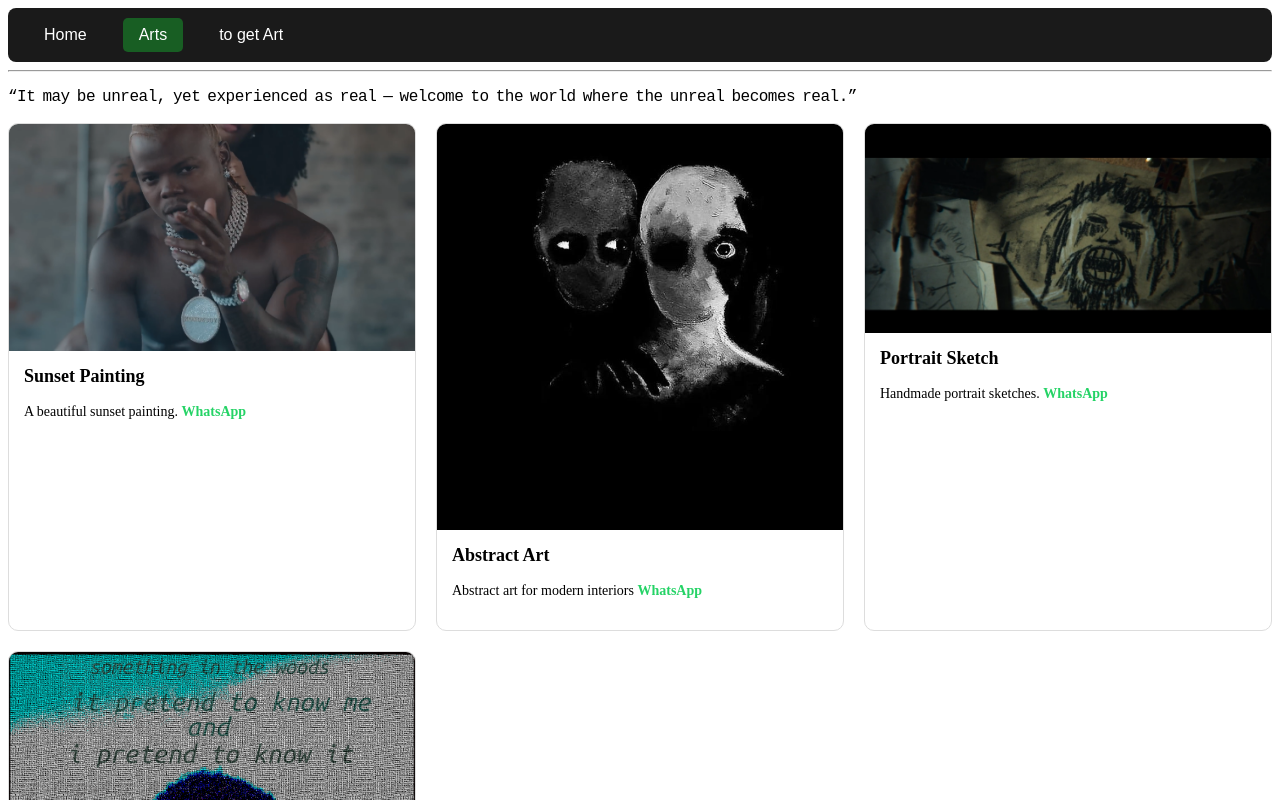
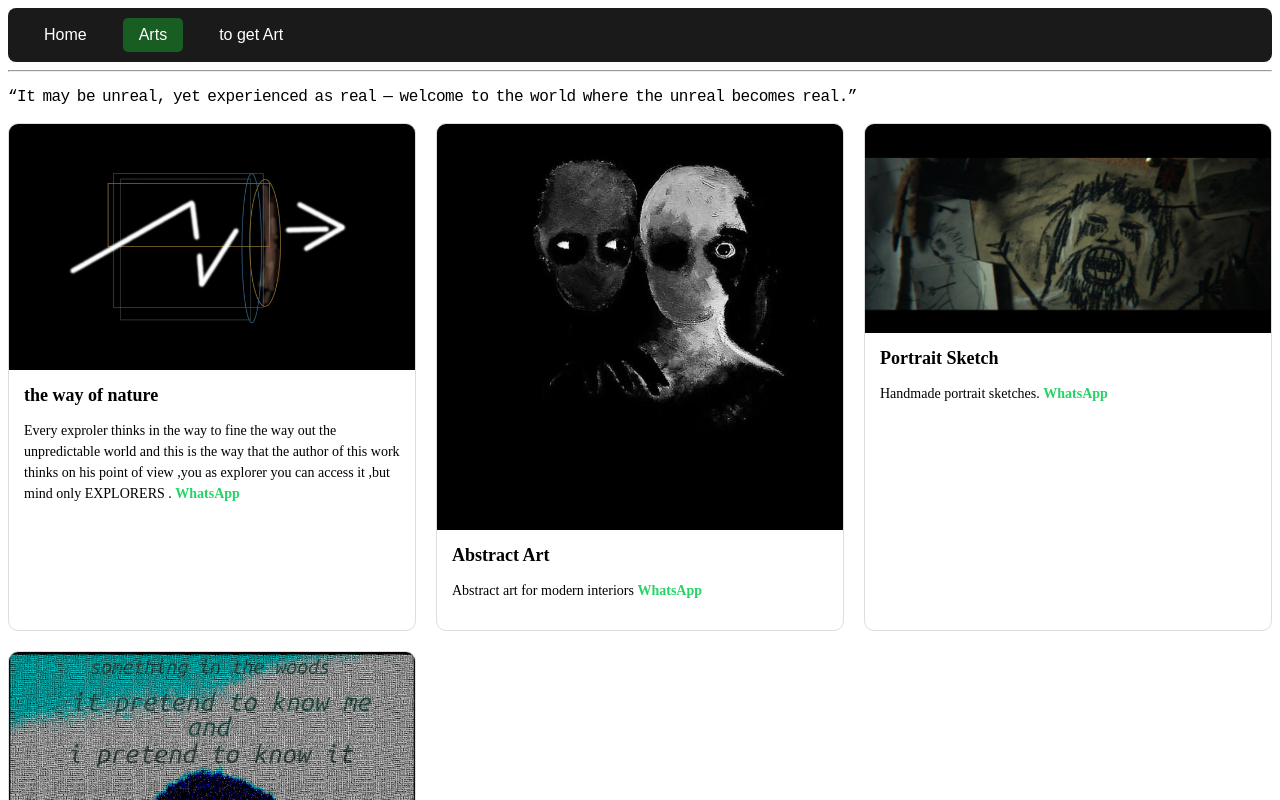
Before and after one commit to 1919-cell/ART, a React (Vite) app: page /arts in a window 1280 px wide. Shown: the top 800 px of the page. Built offline with nearby package versions, Linux system fonts and the light colour scheme.

Commit message:
added the way art

```diff
--- a/src/routes/arts.jsx
+++ b/src/routes/arts.jsx
@@ -4,9 +4,9 @@ import "./art.css";
 const artsData = [
   {
     id: 1,
-    title: "Sunset Painting",
-    image: "/covers/harmo.png",
-    description: "A beautiful sunset painting.",
+    title: "the way of nature",
+    image: "/covers/way.png",
+    description: "Every exproler thinks in the way to fine the way out the unpredictable world and this is the way that the author of this work thinks on his point of view ,you as explorer you can access it ,but mind only EXPLORERS  .",
     whatsappLink: "https://wa.me/255688198914",
   },
   {
--- a/src/routes/kupata.jsx
+++ b/src/routes/kupata.jsx
@@ -4,7 +4,7 @@ export default function Kupata() {
     fontStyle: "normal",
     padding: "40px",
     lineHeight: "1.6",
-    color: "#111", // default text color
+    color: "#111",
   };
 
   return (
```
Also changed, not shown: public/covers/harmo.png (deleted), public/covers/way.png (added).
